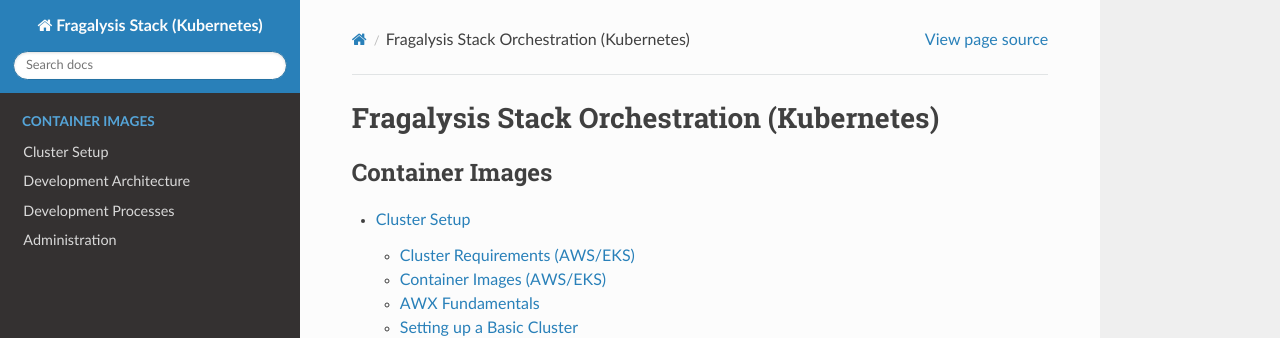
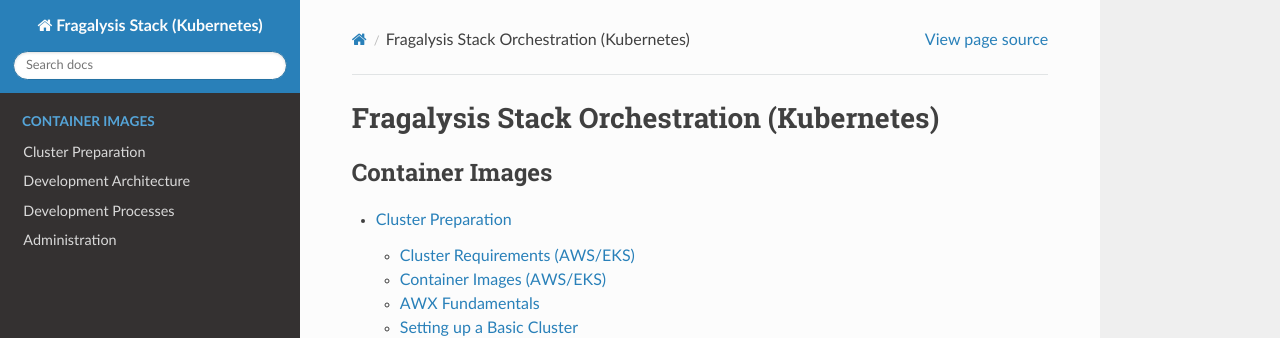
Before and after one commit to InformaticsMatters/dls-fragalysis-stack-kubernetes, a Sphinx documentation site: the page built from docs/source/index.rst, in a window 1280 px wide and 961 px high. Shown: the top 338 px of the window. Built offline with Sphinx 7.4.7 and the Read the Docs theme 2.0.0, drawn with Linux system fonts in a browser that asks for light colours; formulas are drawn with MathJax 3.

Commit message:
- Directory rename

```diff
--- a/docs/source/cluster-setup/index.rst
+++ b/docs/source/cluster-prep/index.rst
@@ -1,6 +1,6 @@
-*************
-Cluster Setup
-*************
+*******************
+Cluster Preparation
+*******************
 
 These instructions cover deployment of a basic production-grade
 Frgalsysis Stack (without custom authentication).
--- a/docs/source/index.rst
+++ b/docs/source/index.rst
@@ -10,7 +10,7 @@
     :maxdepth: 2
     :caption: Container Images
 
-    cluster-setup/index
+    cluster-prep/index
     architecture/index
     development/index
     administration/index
```
Also changed, not shown: docs/source/cluster-prep/awx.rst (renamed from docs/source/cluster-setup/awx.rst), docs/source/cluster-prep/basic/awx-configuration.rst (renamed from docs/source/cluster-setup/basic/awx-configuration.rst), docs/source/cluster-prep/basic/graph-deployment.rst (renamed from docs/source/cluster-setup/basic/graph-deployment.rst), docs/source/cluster-prep/basic/index.rst (renamed from docs/source/cluster-setup/basic/index.rst), docs/source/cluster-prep/basic/infrastructure-installation.rst (renamed from docs/source/cluster-setup/basic/infrastructure-installation.rst), docs/source/cluster-prep/basic/stack-deployment.rst (renamed from docs/source/cluster-setup/basic/stack-deployment.rst), docs/source/cluster-prep/container-images.rst (renamed from docs/source/cluster-setup/container-images.rst), docs/source/cluster-prep/requirements.rst (renamed from docs/source/cluster-setup/requirements.rst).
